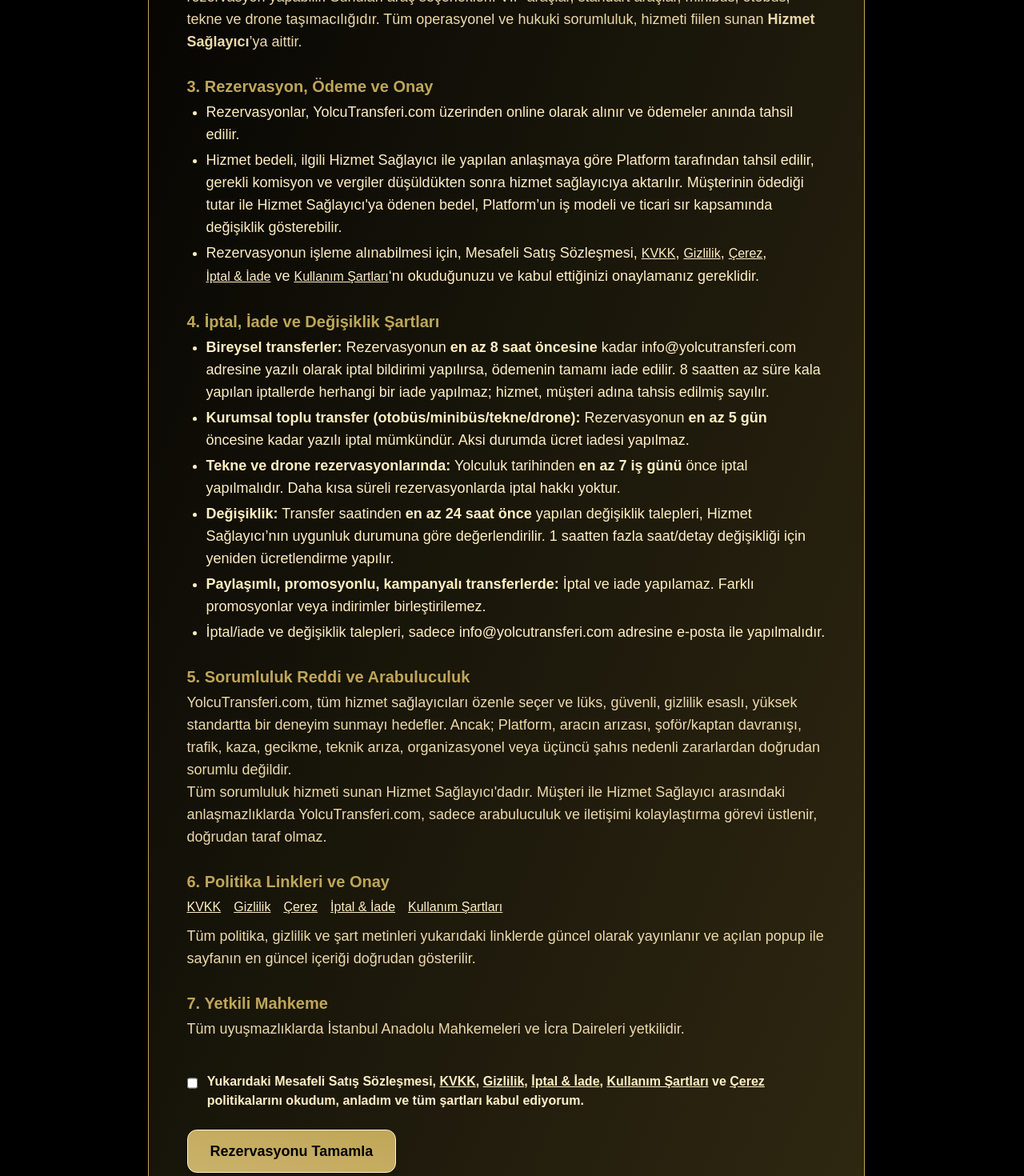
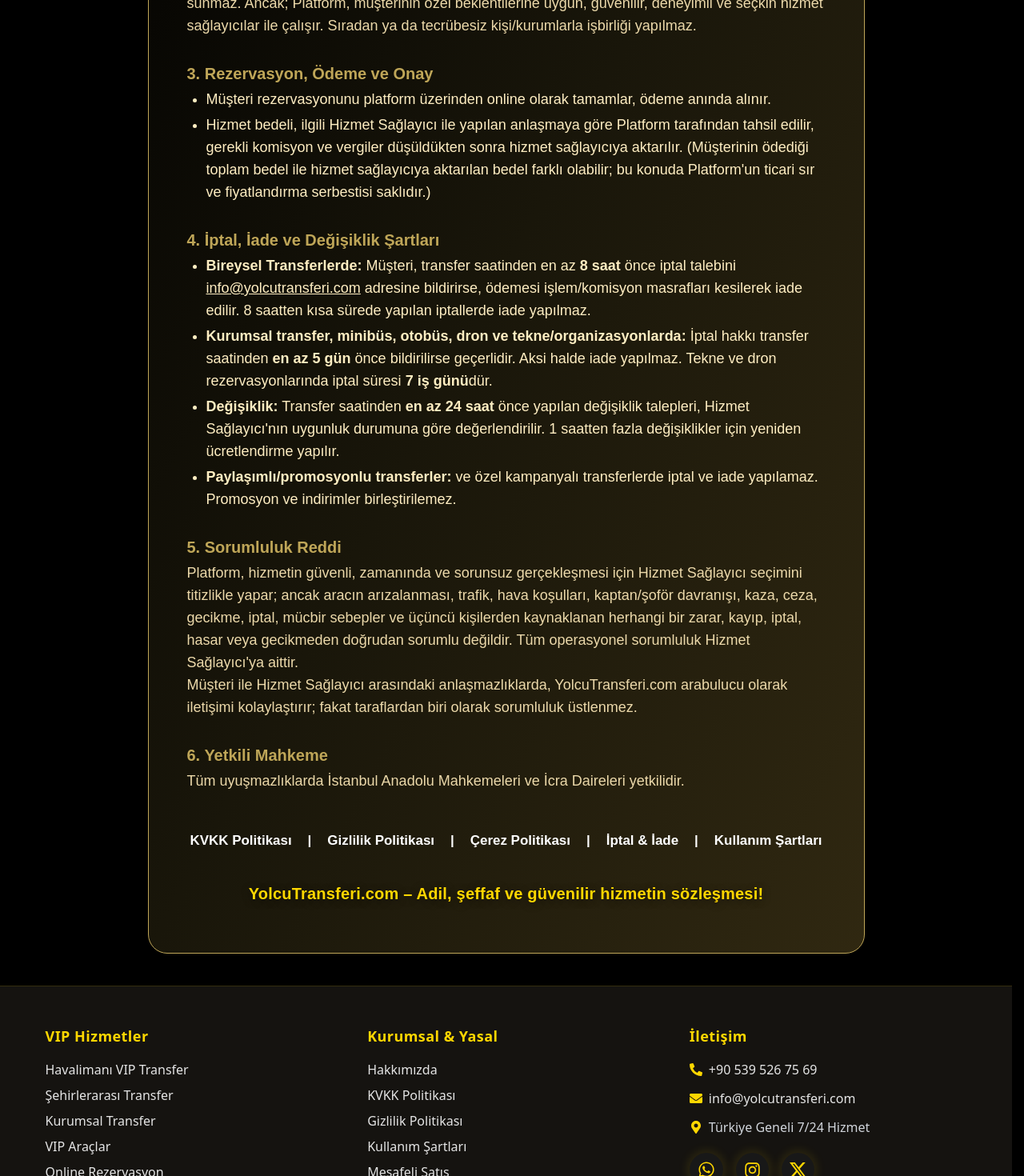
Before and after one commit to haliltayfur/yolcutransferi, a Next.js app: page /mesafeli-satis in a window 1280 px wide. Shown: the part 680-2150 px from the top of the page at 80% size. Built offline with nearby package versions, Linux system fonts and the light colour scheme.

Commit message:
Update page.js

```diff
--- a/app/mesafeli-satis/page.js
+++ b/app/mesafeli-satis/page.js
@@ -1,72 +1,27 @@
 "use client";
-import { useState } from "react";
 import Link from "next/link";
 
-// Dinamik içerikleri fetch ile getirecek örnek fonksiyon (api ile entegre etmek için)
-async function fetchPageContent(path) {
-  const res = await fetch(path);
-  if (res.ok) {
-    return await res.text();
-  }
-  return "Yüklenemedi. Lütfen tekrar deneyin.";
-}
-
+// KVKK’daki gibi GOLD ve açık tonlar kullanılacak.
 export default function MesafeliSatisSozlesmesi() {
-  const [showPopup, setShowPopup] = useState(false);
-  const [popupContent, setPopupContent] = useState(null);
-
-  // Popup açıcı: Dinamik ilgili sayfadan içerik çek (örn: /api/policy?type=kvkk gibi backend kurarsın)
-  const handlePopup = async (type) => {
-    let content;
-    switch (type) {
-      case "kvkk":
-        content = await fetchPageContent("/kvkk");
-        break;
-      case "gizlilik":
-        content = await fetchPageContent("/gizlilik-politikasi");
-        break;
-      case "cerez":
-        content = await fetchPageContent("/cerez-politikasi");
-        break;
-      case "iade":
-        content = await fetchPageContent("/iade");
-        break;
-      case "sartlar":
-        content = await fetchPageContent("/kullanim-sartlari");
-        break;
-      default:
-        content = "Yüklenemedi.";
-    }
-    setPopupContent(
-      <div className="text-[#ecd9aa] leading-relaxed space-y-4 max-h-[70vh] overflow-y-auto" dangerouslySetInnerHTML={{ __html: content }} />
-    );
-    setShowPopup(true);
-  };
-
-  // Popup kapama
-  const handleClose = () => {
-    setShowPopup(false);
-    setPopupContent(null);
-  };
-
   return (
-    <main className="flex justify-center items-center min-h-[92vh] bg-black">
+    <main className="flex justify-center items-center min-h-[90vh] bg-black">
       <section className="w-full max-w-4xl mx-auto border border-[#bfa658] rounded-3xl shadow-2xl px-6 md:px-12 py-14 bg-gradient-to-br from-black via-[#19160a] to-[#302811] mt-16 mb-10">
+        {/* Başlık */}
         <h1 className="text-3xl md:text-4xl font-extrabold text-[#bfa658] tracking-tight mb-1 text-center">
           Mesafeli Satış Sözleşmesi
         </h1>
-        <div className="text-lg text-[#ffeec2] font-semibold text-center mb-7">
-          {`YolcuTransferi.com'dan yapılan her rezervasyon aşağıdaki sözleşme koşullarına tabidir.`}
+        <div className="text-lg text-[#ffeec2] font-semibold text-center mb-8">
+          YolcuTransferi.com'dan yapılan her rezervasyon aşağıdaki sözleşme koşullarına tabidir.
         </div>
 
-        <div className="text-base md:text-lg text-[#ecd9aa] leading-relaxed font-normal space-y-7">
+        {/* Sözleşme İçeriği */}
+        <div className="text-base md:text-lg text-[#ecd9aa] leading-relaxed font-normal space-y-8">
 
-          {/* Taraflar ve Tanımlar */}
+          {/* Taraflar */}
           <section>
             <h2 className="text-[#bfa658] font-bold text-xl mb-1">1. Taraflar ve Tanımlar</h2>
             <p>
-              Bu sözleşme, <b>YolcuTransferi.com</b> ("Platform") üzerinden hizmet alan gerçek/tüzel kişi ("Müşteri") ile taşımacılık, transfer, tekne turu, drone ile yolculuk ve organizasyon hizmeti sağlayan üçüncü taraf hizmet verenler, aracı ve iş birlikçiler ("Hizmet Sağlayıcı") arasında geçerlidir.
-              Platform, aracı rolüyle sadece rezervasyon sürecini yönetir; bizzat araç, şoför, tekne, kaptan, drone, minibüs veya organizasyon ekibi istihdam etmez, doğrudan hizmet sunmaz. Ancak tüm hizmet verenleri özenle, deneyim, güvenlik ve gizlilik kriterlerine göre seçer, lüks ve kişiye özel hizmetin sürdürülebilirliği için kalite denetimi sağlar.
+              Bu sözleşme, <span className="font-bold">YolcuTransferi.com</span> ("Platform") üzerinden hizmet alan gerçek/tüzel kişi ("Müşteri") ile taşımacılık, transfer, tekne turu ve organizasyon hizmeti sağlayan üçüncü taraf hizmet verenler ("Hizmet Sağlayıcı"), ayrıca aracı ve iş birlikçiler arasında, Platform’un aracı olduğu rezervasyonlarda geçerlidir. Platform, bizzat taşıma/organizasyon hizmeti vermez; sadece müşteri ile hizmet sağlayıcıyı bir araya getirir.
             </p>
           </section>
 
@@ -74,23 +29,16 @@ export default function MesafeliSatisSozlesmesi() {
           <section>
             <h2 className="text-[#bfa658] font-bold text-xl mb-1">2. Hizmet Konusu</h2>
             <p>
-              Müşteri, Platform üzerinden; VIP transfer, havalimanı transferi, şehirlerarası transfer, tekne turu, drone ile özel ulaşım, kurumsal organizasyon, minibüs/otobüs taşımacılığı ve benzeri hizmetler için rezervasyon yapabilir. Sunulan araç seçenekleri: VIP araçlar, standart araçlar, minibüs, otobüs, tekne ve drone taşımacılığıdır. Tüm operasyonel ve hukuki sorumluluk, hizmeti fiilen sunan <b>Hizmet Sağlayıcı</b>’ya aittir.
+              Müşteri, YolcuTransferi.com üzerinden; VIP transfer, havalimanı transferi, şehirlerarası taşıma, tekne turu, kurumsal organizasyon, dron, standart ve minibüs araçlar ile benzeri hizmetler için rezervasyon yapar. Tüm operasyonel sorumluluk ilgili hizmeti fiilen sunan Hizmet Sağlayıcı'ya aittir. Platform; araç, şoför, tekne, kaptan veya organizasyon ekibi istihdam etmez, doğrudan hizmet sunmaz. Ancak; Platform, müşterinin özel beklentilerine uygun, güvenilir, deneyimli ve seçkin hizmet sağlayıcılar ile çalışır. Sıradan ya da tecrübesiz kişi/kurumlarla işbirliği yapılmaz.
             </p>
           </section>
 
-          {/* Rezervasyon ve Ödeme */}
+          {/* Rezervasyon & Ödeme */}
           <section>
             <h2 className="text-[#bfa658] font-bold text-xl mb-1">3. Rezervasyon, Ödeme ve Onay</h2>
             <ul className="list-disc pl-6 space-y-1 text-[#ffeec2]">
-              <li>
-                Rezervasyonlar, YolcuTransferi.com üzerinden online olarak alınır ve ödemeler anında tahsil edilir.
-              </li>
-              <li>
-                Hizmet bedeli, ilgili Hizmet Sağlayıcı ile yapılan anlaşmaya göre Platform tarafından tahsil edilir, gerekli komisyon ve vergiler düşüldükten sonra hizmet sağlayıcıya aktarılır. Müşterinin ödediği tutar ile Hizmet Sağlayıcı'ya ödenen bedel, Platform’un iş modeli ve ticari sır kapsamında değişiklik gösterebilir.
-              </li>
-              <li>
-                Rezervasyonun işleme alınabilmesi için, Mesafeli Satış Sözleşmesi, <button type="button" className="underline text-[#ffeec2] hover:text-[#bfa658]" onClick={() => handlePopup("kvkk")}>KVKK</button>, <button type="button" className="underline text-[#ffeec2] hover:text-[#bfa658]" onClick={() => handlePopup("gizlilik")}>Gizlilik</button>, <button type="button" className="underline text-[#ffeec2] hover:text-[#bfa658]" onClick={() => handlePopup("cerez")}>Çerez</button>, <button type="button" className="underline text-[#ffeec2] hover:text-[#bfa658]" onClick={() => handlePopup("iade")}>İptal &amp; İade</button> ve <button type="button" className="underline text-[#ffeec2] hover:text-[#bfa658]" onClick={() => handlePopup("sartlar")}>Kullanım Şartları</button>‘nı okuduğunuzu ve kabul ettiğinizi onaylamanız gereklidir.
-              </li>
+              <li>Müşteri rezervasyonunu platform üzerinden online olarak tamamlar, ödeme anında alınır.</li>
+              <li>Hizmet bedeli, ilgili Hizmet Sağlayıcı ile yapılan anlaşmaya göre Platform tarafından tahsil edilir, gerekli komisyon ve vergiler düşüldükten sonra hizmet sağlayıcıya aktarılır. (Müşterinin ödediği toplam bedel ile hizmet sağlayıcıya aktarılan bedel farklı olabilir; bu konuda Platform'un ticari sır ve fiyatlandırma serbestisi saklıdır.)</li>
             </ul>
           </section>
 
@@ -98,97 +46,67 @@ export default function MesafeliSatisSozlesmesi() {
           <section>
             <h2 className="text-[#bfa658] font-bold text-xl mb-1">4. İptal, İade ve Değişiklik Şartları</h2>
             <ul className="list-disc pl-6 space-y-1 text-[#ffeec2]">
-              <li>
-                <b>Bireysel transferler:</b> Rezervasyonun <b>en az 8 saat öncesine</b> kadar info@yolcutransferi.com adresine yazılı olarak iptal bildirimi yapılırsa, ödemenin tamamı iade edilir. 8 saatten az süre kala yapılan iptallerde herhangi bir iade yapılmaz; hizmet, müşteri adına tahsis edilmiş sayılır.
-              </li>
-              <li>
-                <b>Kurumsal toplu transfer (otobüs/minibüs/tekne/drone):</b> Rezervasyonun <b>en az 5 gün</b> öncesine kadar yazılı iptal mümkündür. Aksi durumda ücret iadesi yapılmaz.
-              </li>
-              <li>
-                <b>Tekne ve drone rezervasyonlarında:</b> Yolculuk tarihinden <b>en az 7 iş günü</b> önce iptal yapılmalıdır. Daha kısa süreli rezervasyonlarda iptal hakkı yoktur.
-              </li>
-              <li>
-                <b>Değişiklik:</b> Transfer saatinden <b>en az 24 saat önce</b> yapılan değişiklik talepleri, Hizmet Sağlayıcı’nın uygunluk durumuna göre değerlendirilir. 1 saatten fazla saat/detay değişikliği için yeniden ücretlendirme yapılır.
-              </li>
-              <li>
-                <b>Paylaşımlı, promosyonlu, kampanyalı transferlerde:</b> İptal ve iade yapılamaz. Farklı promosyonlar veya indirimler birleştirilemez.
-              </li>
-              <li>
-                İptal/iade ve değişiklik talepleri, sadece info@yolcutransferi.com adresine e-posta ile yapılmalıdır.
-              </li>
+              <li><b>Bireysel Transferlerde:</b> Müşteri, transfer saatinden en az <b>8 saat</b> önce iptal talebini <a href="mailto:info@yolcutransferi.com" className="policy-link">info@yolcutransferi.com</a> adresine bildirirse, ödemesi işlem/komisyon masrafları kesilerek iade edilir. 8 saatten kısa sürede yapılan iptallerde iade yapılmaz.</li>
+              <li><b>Kurumsal transfer, minibüs, otobüs, dron ve tekne/organizasyonlarda:</b> İptal hakkı transfer saatinden <b>en az 5 gün</b> önce bildirilirse geçerlidir. Aksi halde iade yapılmaz. Tekne ve dron rezervasyonlarında iptal süresi <b>7 iş günü</b>dür.</li>
+              <li><b>Değişiklik:</b> Transfer saatinden <b>en az 24 saat</b> önce yapılan değişiklik talepleri, Hizmet Sağlayıcı'nın uygunluk durumuna göre değerlendirilir. 1 saatten fazla değişiklikler için yeniden ücretlendirme yapılır.</li>
+              <li><b>Paylaşımlı/promosyonlu transferler:</b> ve özel kampanyalı transferlerde iptal ve iade yapılamaz. Promosyon ve indirimler birleştirilemez.</li>
             </ul>
           </section>
 
           {/* Sorumluluk Reddi */}
           <section>
-            <h2 className="text-[#bfa658] font-bold text-xl mb-1">5. Sorumluluk Reddi ve Arabuluculuk</h2>
+            <h2 className="text-[#bfa658] font-bold text-xl mb-1">5. Sorumluluk Reddi</h2>
             <p>
-              YolcuTransferi.com, tüm hizmet sağlayıcıları özenle seçer ve lüks, güvenli, gizlilik esaslı, yüksek standartta bir deneyim sunmayı hedefler. Ancak; Platform, aracın arızası, şoför/kaptan davranışı, trafik, kaza, gecikme, teknik arıza, organizasyonel veya üçüncü şahıs nedenli zararlardan doğrudan sorumlu değildir.
+              Platform, hizmetin güvenli, zamanında ve sorunsuz gerçekleşmesi için Hizmet Sağlayıcı seçimini titizlikle yapar; ancak aracın arızalanması, trafik, hava koşulları, kaptan/şoför davranışı, kaza, ceza, gecikme, iptal, mücbir sebepler ve üçüncü kişilerden kaynaklanan herhangi bir zarar, kayıp, iptal, hasar veya gecikmeden doğrudan sorumlu değildir. Tüm operasyonel sorumluluk Hizmet Sağlayıcı'ya aittir.
             </p>
             <p>
-              Tüm sorumluluk hizmeti sunan Hizmet Sağlayıcı'dadır. Müşteri ile Hizmet Sağlayıcı arasındaki anlaşmazlıklarda YolcuTransferi.com, sadece arabuluculuk ve iletişimi kolaylaştırma görevi üstlenir, doğrudan taraf olmaz.
+              Müşteri ile Hizmet Sağlayıcı arasındaki anlaşmazlıklarda, YolcuTransferi.com arabulucu olarak iletişimi kolaylaştırır; fakat taraflardan biri olarak sorumluluk üstlenmez.
             </p>
           </section>
 
-          {/* Politikalar ve Yasal */}
+          {/* Yetkili Mahkeme */}
           <section>
-            <h2 className="text-[#bfa658] font-bold text-xl mb-1">6. Politika Linkleri ve Onay</h2>
-            <div className="flex flex-wrap gap-4 mb-2">
-              <button type="button" className="underline text-[#ffeec2] hover:text-[#bfa658]" onClick={() => handlePopup("kvkk")}>KVKK</button>
-              <button type="button" className="underline text-[#ffeec2] hover:text-[#bfa658]" onClick={() => handlePopup("gizlilik")}>Gizlilik</button>
-              <button type="button" className="underline text-[#ffeec2] hover:text-[#bfa658]" onClick={() => handlePopup("cerez")}>Çerez</button>
-              <button type="button" className="underline text-[#ffeec2] hover:text-[#bfa658]" onClick={() => handlePopup("iade")}>İptal &amp; İade</button>
-              <button type="button" className="underline text-[#ffeec2] hover:text-[#bfa658]" onClick={() => handlePopup("sartlar")}>Kullanım Şartları</button>
-            </div>
-            <p>
-              Tüm politika, gizlilik ve şart metinleri yukarıdaki linklerde güncel olarak yayınlanır ve açılan popup ile sayfanın en güncel içeriği doğrudan gösterilir.
-            </p>
-          </section>
-
-          {/* Mahkeme */}
-          <section>
-            <h2 className="text-[#bfa658] font-bold text-xl mb-1">7. Yetkili Mahkeme</h2>
+            <h2 className="text-[#bfa658] font-bold text-xl mb-1">6. Yetkili Mahkeme</h2>
             <p>
               Tüm uyuşmazlıklarda İstanbul Anadolu Mahkemeleri ve İcra Daireleri yetkilidir.
             </p>
           </section>
         </div>
 
-        {/* Onay kutusu ve buton */}
-        <form className="mt-10 space-y-6">
-          <div className="flex items-start">
-            <input type="checkbox" required id="sozlesmeOnay" className="mt-1 w-5 h-5 accent-[#bfa658]"/>
-            <label htmlFor="sozlesmeOnay" className="ml-3 text-[#ffeec2] text-base font-semibold">
-              Yukarıdaki Mesafeli Satış Sözleşmesi, <span className="underline cursor-pointer" onClick={() => handlePopup("kvkk")}>KVKK</span>, <span className="underline cursor-pointer" onClick={() => handlePopup("gizlilik")}>Gizlilik</span>, <span className="underline cursor-pointer" onClick={() => handlePopup("iade")}>İptal &amp; İade</span>, <span className="underline cursor-pointer" onClick={() => handlePopup("sartlar")}>Kullanım Şartları</span> ve <span className="underline cursor-pointer" onClick={() => handlePopup("cerez")}>Çerez</span> politikalarını okudum, anladım ve tüm şartları kabul ediyorum.
-            </label>
-          </div>
-          <button
-            type="submit"
-            className="bg-gradient-to-tr from-[#cbb26a] to-[#bfa658] text-black font-bold text-lg px-7 py-3 rounded-xl shadow-md transition hover:scale-105 hover:from-[#e6d199] hover:to-[#c4ad5f] border border-[#fff6ce]"
-          >
-            Rezervasyonu Tamamla
-          </button>
-        </form>
-
-        {/* Alt Slogan */}
-        <div className="mt-12 text-center text-2xl font-bold tracking-wide text-[#FFD700] drop-shadow-lg">
-          YolcuTransferi.com — adil, şeffaf ve tüm tarafları koruyan bu sözleşmeyle en iyi hizmeti sunar.
+        {/* Politika linkleri */}
+        <div className="flex flex-wrap gap-x-5 gap-y-2 justify-center mt-12 text-[1.06rem] font-semibold">
+          <Link href="/kvkk" className="policy-link">KVKK Politikası</Link>
+          <span>|</span>
+          <Link href="/gizlilik-politikasi" className="policy-link">Gizlilik Politikası</Link>
+          <span>|</span>
+          <Link href="/cerez" className="policy-link">Çerez Politikası</Link>
+          <span>|</span>
+          <Link href="/iade" className="policy-link">İptal &amp; İade</Link>
+          <span>|</span>
+          <Link href="/kullanim-sartlari" className="policy-link">Kullanım Şartları</Link>
         </div>
 
-        {/* Popup */}
-        {showPopup && (
-          <div className="fixed inset-0 z-50 flex items-center justify-center bg-black/80">
-            <div className="bg-[#1b1b1b] rounded-2xl max-w-2xl w-full p-8 overflow-y-auto max-h-[80vh] border-2 border-[#bfa658] shadow-2xl relative">
-              <button
-                className="absolute top-4 right-6 text-[#ffeec2] font-bold text-xl px-4 py-1 rounded-full bg-[#bfa658]/20 hover:bg-[#bfa658]/40 transition disabled:opacity-60"
-                onClick={handleClose}
-              >
-                Kapat
-              </button>
-              <div className="mt-2 space-y-8">{popupContent}</div>
-            </div>
-          </div>
-        )}
+        {/* Slogan */}
+        <div className="text-center text-xl font-extrabold mt-10 mb-1 tracking-tight"
+          style={{
+            color: "#ffd700",
+            letterSpacing: ".01em",
+            textShadow: "0 2px 12px #0007"
+          }}>
+          YolcuTransferi.com – Adil, şeffaf ve güvenilir hizmetin sözleşmesi!
+        </div>
+
+        {/* Styles - KVKK ile birebir aynı */}
+        <style jsx>{`
+          .policy-link {
+            color: #ffeec2;
+            text-decoration: underline;
+            transition: color .15s;
+          }
+          .policy-link:hover {
+            color: #bfa658;
+          }
+        `}</style>
       </section>
     </main>
   );
```
